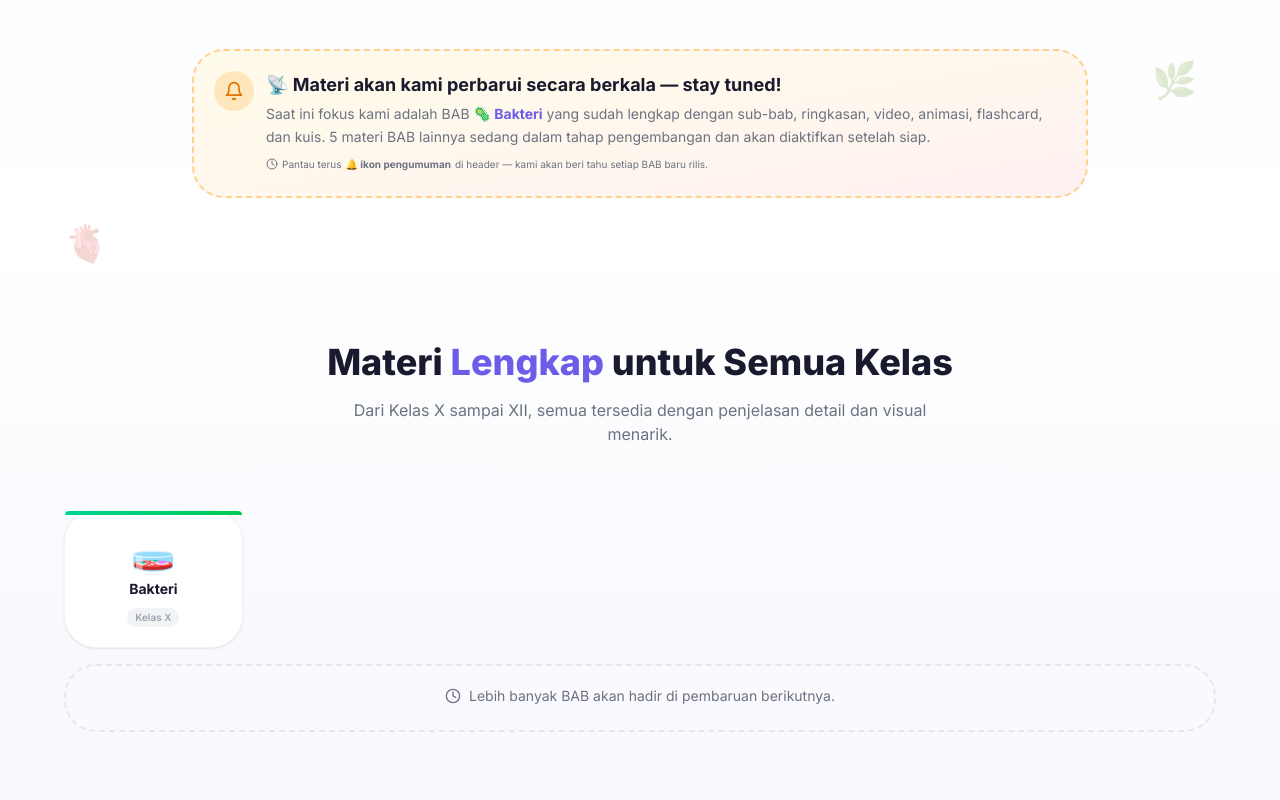
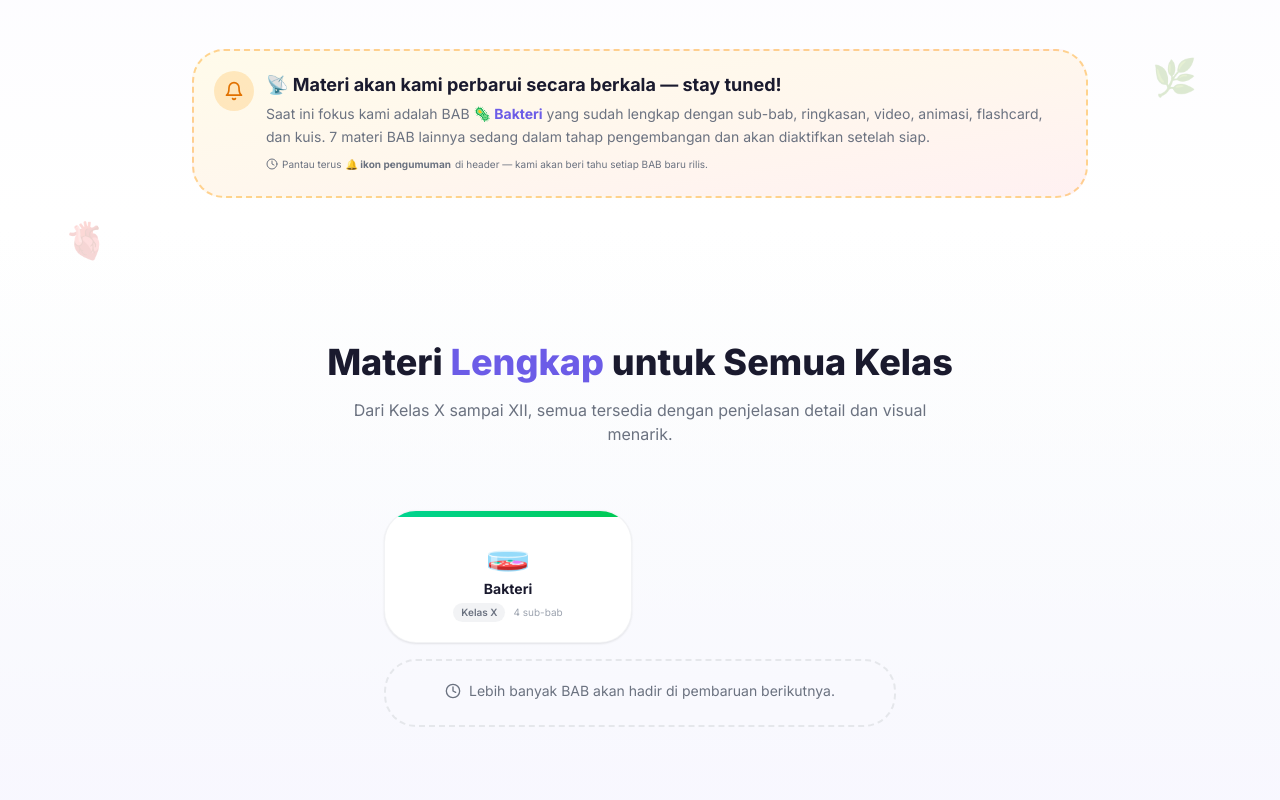
Before and after one commit to eronmen20/BioLearn, a Next.js app: page / in a window 1280 px wide. Shown: the part 1380-2180 px from the top of the page. Built offline with nearby package versions, Linux system fonts and the light colour scheme; no server answers.

Commit message:
fix: reduce timeout 5s, remove hardcoded fallback (error state + retry), improve landing bab cards with links

```diff
--- a/src/components/sections/bab-view.tsx
+++ b/src/components/sections/bab-view.tsx
@@ -20,6 +20,8 @@ import {
   Check,
   Trophy,
   BookOpen,
+  AlertTriangle,
+  RefreshCw,
 } from "lucide-react";
 
 /* ───────── Quiz-v2 API types ───────── */
@@ -43,7 +45,7 @@ export function BabContent({ babId }: { babId: string }) {
   const { lang, t } = useLangStore();
   const progress = useProgressStore();
   const mounted = useIsMounted();
-  const { data: content, loading } = useBabContent(babId);
+  const { data: content, loading, error } = useBabContent(babId);
   const [subIdx, setSubIdx] = useState(0);
   const [viewType, setViewType] = useState<"full" | "summary">("summary");
 
@@ -65,6 +67,26 @@ export function BabContent({ babId }: { babId: string }) {
         </div>
         <div className="h-64 bg-border-light rounded-2xl" />
         <div className="h-48 bg-border-light rounded-2xl" />
+      </div>
+    );
+  }
+
+  // Error state — Supabase fetch failed, no hardcoded fallback
+  if (error) {
+    return (
+      <div className="flex flex-col items-center justify-center py-20 text-center">
+        <div className="w-16 h-16 rounded-2xl bg-red/10 flex items-center justify-center mb-4">
+          <AlertTriangle className="w-8 h-8 text-red" />
+        </div>
+        <h3 className="text-lg font-bold text-ink mb-2">Gagal Memuat Konten</h3>
+        <p className="text-sm text-muted max-w-sm mb-6">{error}</p>
+        <button
+          onClick={() => window.location.reload()}
+          className="inline-flex items-center gap-2 px-6 py-3 bg-accent text-white rounded-xl text-sm font-semibold hover:bg-accent-dark transition-colors"
+        >
+          <RefreshCw className="w-4 h-4" />
+          Coba Lagi
+        </button>
       </div>
     );
   }
--- a/src/components/sections/landing-page.tsx
+++ b/src/components/sections/landing-page.tsx
@@ -55,12 +55,14 @@ const FEATURES = [
 ];
 
 const SUBJECTS = [
-  { id: "bakteri", icon: "🧫", name: "Bakteri", kelas: "X", color: "from-emerald-400 to-green-500" },
-  { id: "sirkulasi", icon: "🫀", name: "Sirkulasi", kelas: "XI", color: "from-red-400 to-rose-500" },
-  { id: "sistem_saraf", icon: "🧠", name: "Sistem Saraf", kelas: "XI", color: "from-violet-400 to-purple-500" },
-  { id: "genetika", icon: "🧬", name: "Genetika", kelas: "XII", color: "from-amber-400 to-orange-500" },
-  { id: "evolusi", icon: "🦕", name: "Evolusi", kelas: "XII", color: "from-lime-400 to-green-500" },
-  { id: "ekologi", icon: "🌿", name: "Ekologi", kelas: "XII", color: "from-teal-400 to-cyan-500" },
+  { id: "bakteri", icon: "🧫", name: "Bakteri", kelas: "X", color: "from-emerald-400 to-green-500", subs: 4 },
+  { id: "sel", icon: "🔬", name: "Sel", kelas: "XI", color: "from-blue-400 to-cyan-500", subs: 4 },
+  { id: "pencernaan", icon: "🍽️", name: "Pencernaan", kelas: "XI", color: "from-orange-400 to-amber-500", subs: 4 },
+  { id: "sirkulasi", icon: "🫀", name: "Sirkulasi", kelas: "XI", color: "from-red-400 to-rose-500", subs: 4 },
+  { id: "sistem_saraf", icon: "🧠", name: "Sistem Saraf", kelas: "XI", color: "from-violet-400 to-purple-500", subs: 4 },
+  { id: "genetika", icon: "🧬", name: "Genetika", kelas: "XII", color: "from-amber-400 to-orange-500", subs: 4 },
+  { id: "evolusi", icon: "🦕", name: "Evolusi", kelas: "XII", color: "from-lime-400 to-green-500", subs: 4 },
+  { id: "ekologi", icon: "🌿", name: "Ekologi", kelas: "XII", color: "from-teal-400 to-cyan-500", subs: 4 },
 ];
 
 // AnimatedTitle - slide-up reveal animation
@@ -345,26 +347,46 @@ export function LandingPage() {
             </p>
           </AnimatedSection>
 
-          <div className="grid grid-cols-2 sm:grid-cols-3 lg:grid-cols-6 gap-3 sm:gap-4">
+          <div className={`grid gap-3 sm:gap-4 ${
+              visibleSubjects.length <= 2
+                ? "grid-cols-1 sm:grid-cols-2 max-w-lg mx-auto"
+                : visibleSubjects.length <= 4
+                ? "grid-cols-2 sm:grid-cols-2 lg:grid-cols-4 max-w-3xl mx-auto"
+                : "grid-cols-2 sm:grid-cols-3 lg:grid-cols-4"
+            }`}>
             {visibleSubjects.map((s, i) => (
               <AnimatedSection key={s.id} delay={i * 0.08}>
+                <Link href={`/bab/${s.id}`}>
                   <motion.div
-                  className="group relative p-4 sm:p-5 rounded-2xl bg-surface border border-border/50 shadow-card text-center cursor-pointer h-full"
-                  whileHover={{ y: -8, boxShadow: "0 20px 60px rgba(108,92,231,0.12)" }}
+                    className="group relative p-4 sm:p-5 rounded-2xl bg-surface border border-border/50 shadow-card text-center cursor-pointer h-full overflow-hidden"
+                    whileHover={{ y: -6, boxShadow: "0 20px 60px rgba(108,92,231,0.15)" }}
                     transition={{ duration: 0.3 }}
                   >
-                  <div className={`absolute top-0 left-0 right-0 h-1 rounded-t-2xl bg-gradient-to-r ${s.color}`} />
+                    {/* Top gradient bar */}
+                    <div className={`absolute top-0 left-0 right-0 h-1.5 bg-gradient-to-r ${s.color}`} />
+                    {/* Hover glow */}
+                    <div className={`absolute inset-0 bg-gradient-to-b ${s.color} opacity-0 group-hover:opacity-[0.04] transition-opacity duration-300`} />
+
                     <motion.div
-                    className="text-3xl sm:text-4xl mb-2"
-                    whileHover={{ scale: 1.2, rotate: 10 }}
+                      className="text-3xl sm:text-4xl mb-2 relative z-10"
+                      whileHover={{ scale: 1.15, rotate: 8 }}
+                      transition={{ type: "spring", stiffness: 300 }}
                     >
                       {s.icon}
                     </motion.div>
-                  <div className="font-bold text-sm text-ink mb-1">{s.name}</div>
-                  <div className="text-[10px] font-semibold text-muted-2 bg-border/50 px-2 py-0.5 rounded-full inline-block">
+                    <div className="font-bold text-sm text-ink mb-1 relative z-10">{s.name}</div>
+                    <div className="flex items-center justify-center gap-2">
+                      <span className="text-[10px] font-semibold text-muted bg-border/50 px-2 py-0.5 rounded-full">
                         Kelas {s.kelas}
+                      </span>
+                      <span className="text-[10px] text-muted-2">{s.subs} sub-bab</span>
+                    </div>
+                    {/* Arrow indicator on hover */}
+                    <div className="absolute bottom-3 right-3 opacity-0 group-hover:opacity-100 transition-opacity">
+                      <ChevronRight className="w-4 h-4 text-accent" />
                     </div>
                   </motion.div>
+                </Link>
               </AnimatedSection>
             ))}
             {/* Placeholder slot for archived subjects */}
--- a/src/lib/use-bab-content.ts
+++ b/src/lib/use-bab-content.ts
@@ -36,23 +36,13 @@ interface ContentData {
   full: { id: string[]; en: string[] };
   quiz: QuizQuestion[];
   subs: string[];
-  // Per-sub title (parallel array to subs[] — index i corresponds to subs[i])
-  // Comes from sub_bab.title_id/title_en (source of truth)
   subTitles: { id: string; en: string }[];
-  // Per-sub media indexed by sub_bab key
   mediaBySub: Record<string, SubMedia>;
-  source: "supabase" | "hardcoded";
+  source: "supabase";
 }
 
-const EMPTY_MEDIA: SubMedia = {
-  video_url: "",
-  image_url: "",
-  animation_url: "",
-  animation_type: "",
-};
-
 /** Helper: fetch with retry — handles Supabase cold-start where first request fails */
-async function fetchWithRetry(url: string, maxRetries = 1, timeoutMs = 8000): Promise<Response> {
+async function fetchWithRetry(url: string, maxRetries = 1, timeoutMs = 5000): Promise<Response> {
   let lastError: Error | null = null;
   for (let attempt = 0; attempt <= maxRetries; attempt++) {
     try {
@@ -76,13 +66,15 @@ async function fetchWithRetry(url: string, maxRetries = 1, timeoutMs = 8000): Pr
   throw lastError;
 }
 
-export function useBabContent(babId: string): { data: ContentData | null; loading: boolean } {
+export function useBabContent(babId: string): { data: ContentData | null; loading: boolean; error: string | null } {
   const [data, setData] = useState<ContentData | null>(null);
   const [loading, setLoading] = useState(true);
+  const [error, setError] = useState<string | null>(null);
 
   useEffect(() => {
     let cancelled = false;
     setLoading(true);
+    setError(null);
 
     async function load() {
       const hardcodedBab = BAB.find((b) => b.id === babId);
@@ -94,18 +86,12 @@ export function useBabContent(babId: string): { data: ContentData | null; loadin
         return;
       }
 
-      // Try Supabase first.
-      // - fetchWithRetry: 1 retry + 8s timeout per attempt → handles cold-start
-      // - cache: "no-store" + timestamp bust prevent browser/Next.js caching
-      //   stale response after admin edits.
-      // - If the API responds 200 AND returns valid sub-bab structure
-      //   (has_content: true, subs.length > 0), trust it.
-      // - On all retries exhausted or empty structure → use hardcoded fallback.
+      // Try Supabase. On failure → show error state (no hardcoded fallback).
       try {
         const res = await fetchWithRetry(
           `/api/content?bab_id=${encodeURIComponent(babId)}&_t=${Date.now()}`,
           1,  // maxRetries
-          8000  // timeoutMs
+          5000  // timeoutMs
         );
         if (res.ok) {
           const supaData: SupabaseContent = await res.json();
@@ -146,28 +132,17 @@ export function useBabContent(babId: string): { data: ContentData | null; loadin
             return;
           }
         }
+        // API returned but no valid content → treat as error
+        if (!cancelled) {
+          setError("Konten belum tersedia untuk bab ini.");
+          setLoading(false);
+        }
       } catch (e) {
-        if (typeof window !== "undefined" && (window as Window & { console?: Console }).console) {
-          console.warn(`[bab-content:${babId}] Supabase fetch failed after retries, falling back to hardcoded:`, e instanceof Error ? e.message : e);
+        if (!cancelled) {
+          const msg = e instanceof Error ? e.message : "Gagal menghubungi server";
+          setError(msg);
+          setLoading(false);
         }
-      }
-
-      // Fallback: hardcoded bab-data.ts (offline-safe default)
-      if (!cancelled) {
-        setData({
-          bab: hardcodedBab,
-          summary: hardcodedBab.summary,
-          full: hardcodedBab.full,
-          quiz: QUIZ[babId] || [],
-          subs: hardcodedBab.subs,
-          subTitles: hardcodedBab.subs.map(() => ({ id: "", en: "" })),
-          mediaBySub: hardcodedBab.subs.reduce<Record<string, SubMedia>>((acc, k) => {
-            acc[k] = { ...EMPTY_MEDIA };
-            return acc;
-          }, {}),
-          source: "hardcoded",
-        });
-        setLoading(false);
       }
     }
 
@@ -175,5 +150,5 @@ export function useBabContent(babId: string): { data: ContentData | null; loadin
     return () => { cancelled = true; };
   }, [babId]);
 
-  return { data, loading };
+  return { data, loading, error };
 }
```
Also changed, not shown: 1 other file (tests, documents, lock files or other folders). Lines whose indentation alone changed are shown as unchanged.
